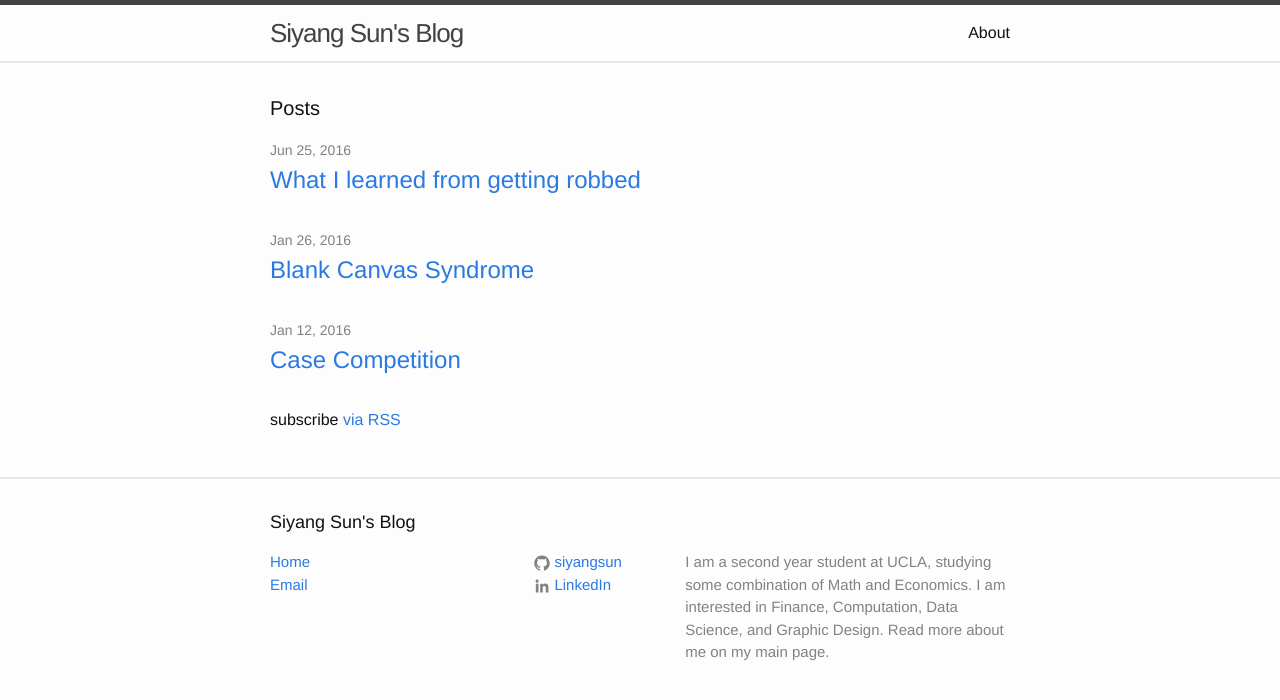
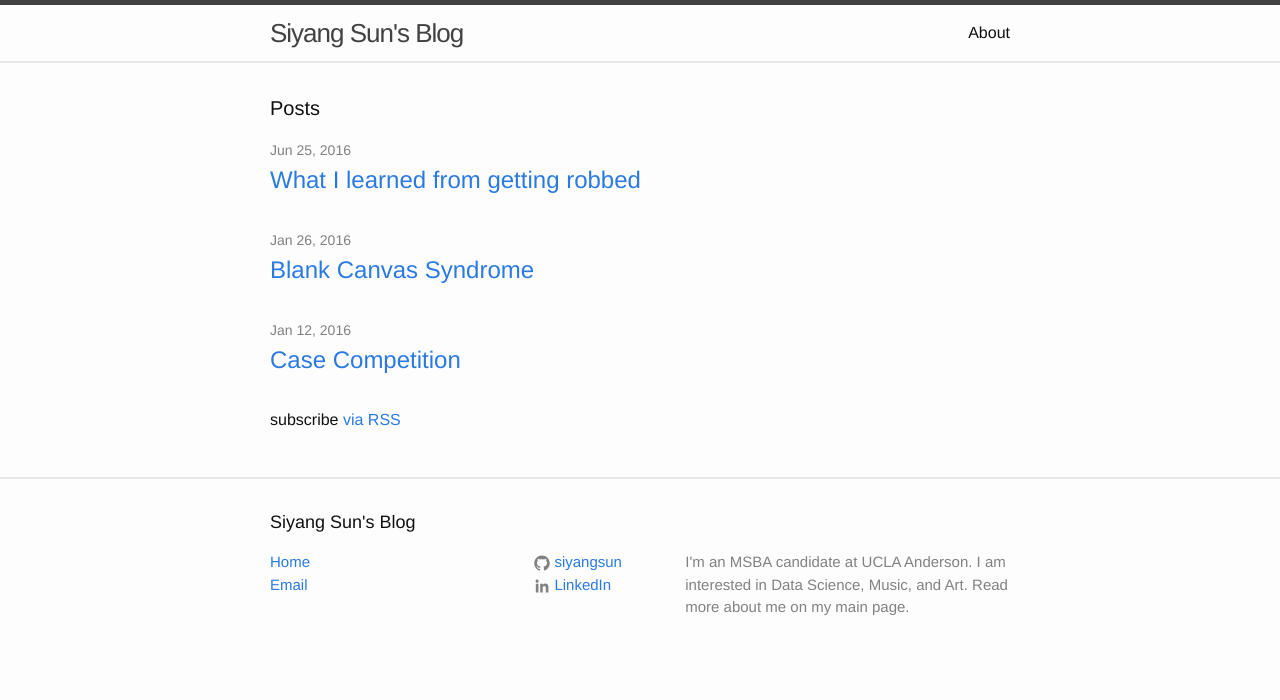
Before and after one commit to siyangsun/marginalia, a Jekyll site: the page built from index.html, in a window 1280 px wide. Shown: the top 700 px of the page. Built offline with Jekyll 4.4.1, drawn with Linux system fonts in a browser that asks for light colours.

Commit message:
update blurb

```diff
--- a/_config.yml
+++ b/_config.yml
@@ -9,7 +9,7 @@
 title: Siyang Sun's Blog
 email: siyangsun2007@gmail.com
 description: > # this means to ignore newlines until "baseurl:"
-  I am a second year student at UCLA, studying some combination of Math and Economics. I am interested in Finance, Computation, Data Science, and Graphic Design. Read more about me on my main page.
+  I'm an MSBA candidate at UCLA Anderson. I am interested in Data Science, Music, and Art. Read more about me on my main page.
 baseurl: "/blog" # the subpath of your site, e.g. /blog
 url: "http://siyangsun.github.io" # the base hostname & protocol for your site
 linkedin: LinkedIn
```
